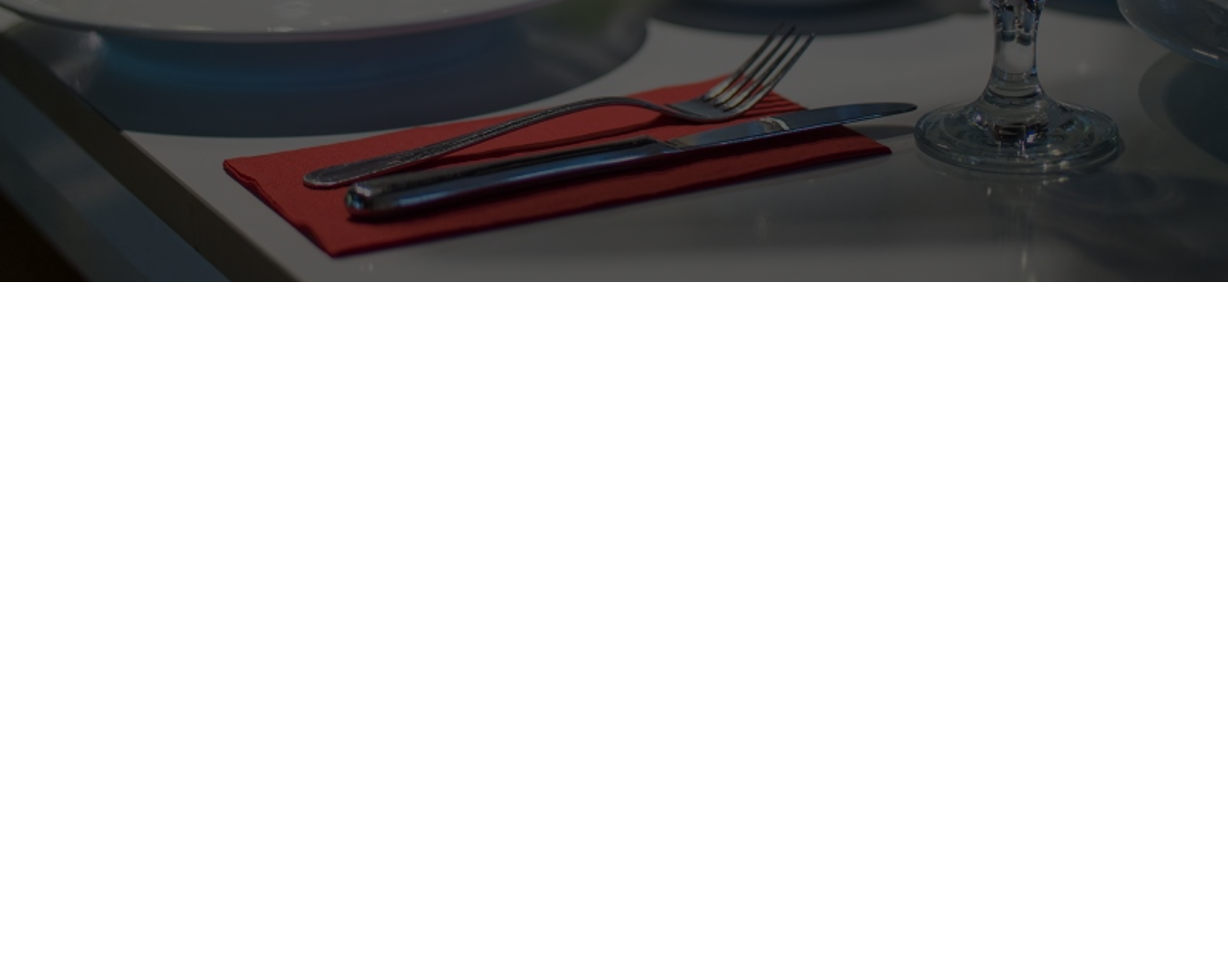
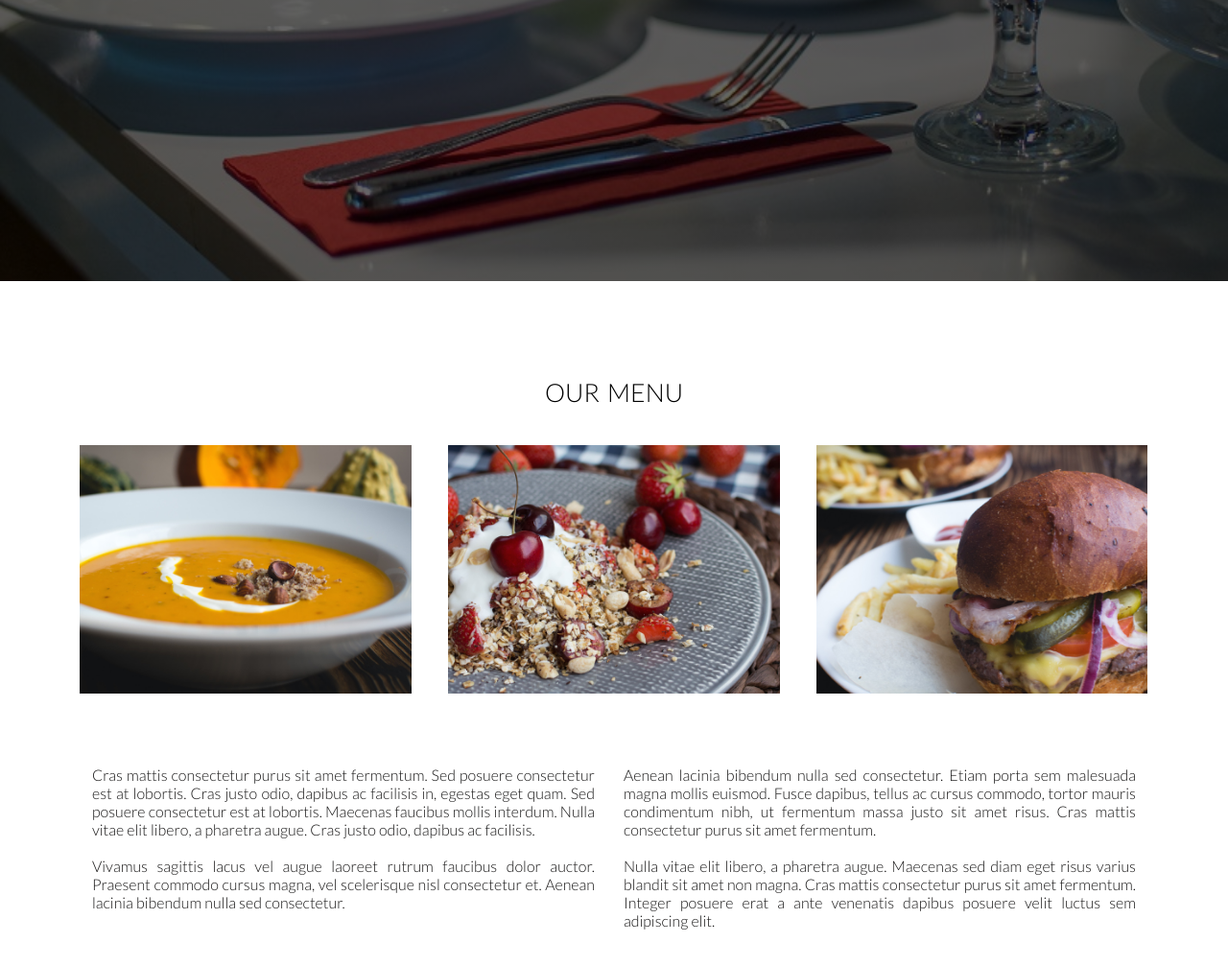
Before and after one commit to Firdausi1/rework-git-assignment, a plain HTML site: page index.html in a window 1280 px wide. Shown: the part 1745-2752 px from the top of the page at 96% size. Before the commit the page ends 2039 px from the top, so only its background shows below. Drawn offline with Linux system fonts and the light colour scheme.

Commit message:
Menu section and style added

```diff
--- a/index.html
+++ b/index.html
@@ -47,5 +47,51 @@
         <a href="./contact.html">Make a Reservation</a>
       </div>
     </section>
+
+    <section class="images">
+      <h3>Our Menu</h3>
+      <ul>
+        <li class="box">
+          <figure>
+            <img src="./images/4.jpg" alt="" />
+          </figure>
+        </li>
+        <li class="box">
+          <figure>
+            <img src="./images/8.jpg" alt="" />
+          </figure>
+        </li>
+        <li class="box">
+          <figure>
+            <img src="./images/7.jpg" alt="" />
+          </figure>
+        </li>
+      </ul>
+
+      <div class="menu">
+        <p>
+          Cras mattis consectetur purus sit amet fermentum. Sed posuere
+          consectetur est at lobortis. Cras justo odio, dapibus ac facilisis in,
+          egestas eget quam. Sed posuere consectetur est at lobortis. Maecenas
+          faucibus mollis interdum. Nulla vitae elit libero, a pharetra augue.
+          Cras justo odio, dapibus ac facilisis. <br /><br />
+          Vivamus sagittis lacus vel augue laoreet rutrum faucibus dolor auctor.
+          Praesent commodo cursus magna, vel scelerisque nisl consectetur et.
+          Aenean lacinia bibendum nulla sed consectetur.
+        </p>
+
+        <p>
+          Aenean lacinia bibendum nulla sed consectetur. Etiam porta sem
+          malesuada magna mollis euismod. Fusce dapibus, tellus ac cursus
+          commodo, tortor mauris condimentum nibh, ut fermentum massa justo sit
+          amet risus. Cras mattis consectetur purus sit amet fermentum.
+          <br /><br />
+          Nulla vitae elit libero, a pharetra augue. Maecenas sed diam eget
+          risus varius blandit sit amet non magna. Cras mattis consectetur purus
+          sit amet fermentum. Integer posuere erat a ante venenatis dapibus
+          posuere velit luctus sem adipiscing elit.
+        </p>
+      </div>
+    </section>
   </body>
 </html>
--- a/styles.css
+++ b/styles.css
@@ -26,21 +26,10 @@ h1 {
 h3 {
   color: black;
   font-weight: 300;
-  padding-top: 150px;
   word-spacing: 3px;
   text-transform: uppercase;
   margin-bottom: 20px;
   font-size: 120%;
-}
-
-h3:after {
-  content: "";
-  background: rgb(19, 16, 16);
-  margin-top: 20px;
-  width: 100px;
-  margin: 0 auto;
-  height: 1px;
-  display: block;
 }
 
 h2 {
@@ -130,6 +119,7 @@ header p {
 .destination {
   text-align: center;
   background: #f4f4f4;
+  padding: 150px;
 }
 
 .destination p {
@@ -138,7 +128,6 @@ header p {
   line-height: 145%;
   margin-top: 20px;
   font-size: 90%;
-  padding-bottom: 150px;
 }
 
 /*---------- RESERVATION ----------*/
@@ -187,3 +176,44 @@ header p {
 .reservation h2 {
   font-weight: 400;
 }
+
+/*---------- images ----------*/
+
+.images {
+  padding-top: 100px;
+  padding-bottom: 100px;
+  text-align: center;
+}
+
+.images ul {
+  list-style: none;
+  width: 90%;
+  display: flex;
+  margin-left: 5%;
+  margin-bottom: 50px;
+}
+
+.box {
+  display: block;
+  width: 30%;
+  margin: 1.66%;
+}
+
+.images img {
+  width: 100%;
+  height: auto;
+}
+
+.menu {
+  width: 85%;
+  margin: 0 auto;
+  display: grid;
+  grid-template-columns: auto auto;
+  gap: 30px;
+}
+
+.menu p {
+  font-weight: 300;
+  font-size: 16px;
+  text-align: justify;
+}
```
Also changed, not shown: images/4.jpg (added), images/7.jpg (added), images/8.jpg (added), 1 other file.
